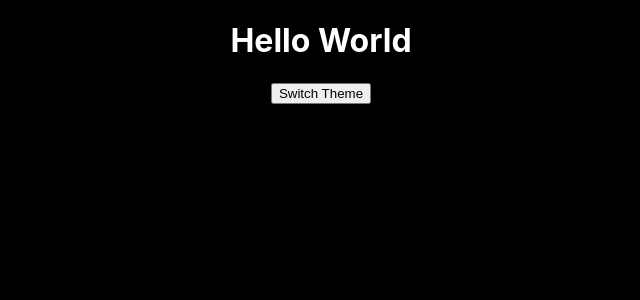
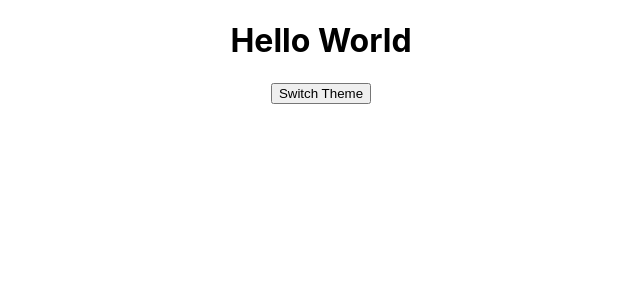
Before and after one commit to BlessTheBoy/blesstheboy_portfolio_v1, a React (Create React App) app: page / in a window 1280 px wide. Shown: the top 300 px of the page, without its empty margins (319-959 px from the left). Built offline with nearby package versions, Linux system fonts and the light colour scheme.

Commit message:
context api setup

```diff
--- a/src/App.js
+++ b/src/App.js
@@ -1,31 +1,21 @@
-import { useState } from "react";
 import "./App.css";
-import { Button } from "./components/Button";
 import { ThemeProvider } from "styled-components";
 import {
   darkTheme,
   GlobalStyles,
   lightTheme,
 } from "./components/styledComponents/themes";
+import Home from "./components/pages/Home";
+import { useStateValue } from "./components/StateProvider";
 
 function App() {
-  const [theme, setTheme] = useState("dark");
-
-  const themeToggler = () => {
-    theme === "light" ? setTheme("dark") : setTheme("light");
-  };
+  const [{ theme }] = useStateValue();
 
   return (
     <ThemeProvider theme={theme === "light" ? lightTheme : darkTheme}>
       <GlobalStyles />
       <div className="App">
-        <h1>Hello World</h1>
-        <Button
-          onSwitch={() => {
-            themeToggler();
-          }}>
-          Switch Theme
-        </Button>
+        <Home />
       </div>
     </ThemeProvider>
   );
--- /dev/null
+++ b/src/components/StateProvider.js
@@ -0,0 +1,11 @@
+import React, { createContext, useContext, useReducer } from "react";
+
+export const StateContext = createContext();
+
+export const StateProvider = ({ reducer, initialState, children }) => (
+  <StateContext.Provider value={useReducer(reducer, initialState)}>
+    {children}
+  </StateContext.Provider>
+);
+
+export const useStateValue = () => useContext(StateContext);
--- /dev/null
+++ b/src/components/pages/Home.js
@@ -0,0 +1,27 @@
+import React from "react";
+import { Button } from "../otherComponents/Button";
+import { useStateValue } from "../StateProvider";
+
+const Home = () => {
+  const [{ theme }, dispatch] = useStateValue();
+
+  const themeToggler = () => {
+    dispatch({
+      type: "TOGGLE_THEME",
+    });
+  };
+
+  return (
+    <div>
+      <h1>Hello World</h1>
+      <Button
+        onSwitch={() => {
+          themeToggler();
+        }}>
+        Switch Theme
+      </Button>
+    </div>
+  );
+};
+
+export default Home;
--- /dev/null
+++ b/src/components/reducer.js
@@ -0,0 +1,18 @@
+export const initialState = {
+  theme: "light",
+};
+
+export const getBasketTotal = (basket) =>
+  basket.reduce((amount, item) => item.price + amount, 0);
+
+function reducer(state, action) {
+  console.log(action);
+  switch (action.type) {
+    case "TOGGLE_THEME":
+      return { theme: state.theme === "light" ? "dark" : "light" };
+    default:
+      return state;
+  }
+}
+
+export default reducer;
--- a/src/index.js
+++ b/src/index.js
@@ -1,14 +1,18 @@
-import React from 'react';
-import ReactDOM from 'react-dom';
-import './index.css';
-import App from './App';
-import reportWebVitals from './reportWebVitals';
+import React from "react";
+import ReactDOM from "react-dom";
+import "./index.css";
+import App from "./App";
+import reportWebVitals from "./reportWebVitals";
+import { StateProvider } from "./components/StateProvider";
+import reducer, { initialState } from "./components/reducer";
 
 ReactDOM.render(
   <React.StrictMode>
-    <App />
+    <StateProvider initialState={initialState} reducer={reducer}>
+      <App />
+    </StateProvider>
   </React.StrictMode>,
-  document.getElementById('root')
+  document.getElementById("root")
 );
 
 // If you want to start measuring performance in your app, pass a function
```
Also changed, not shown: src/components/otherComponents/Button/index.js (renamed from src/components/Button.js), 1 other file (tests, documents, lock files or other folders).
